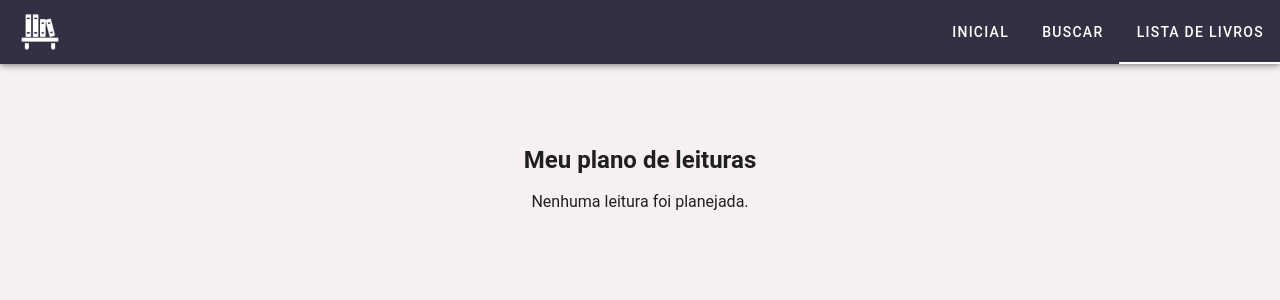
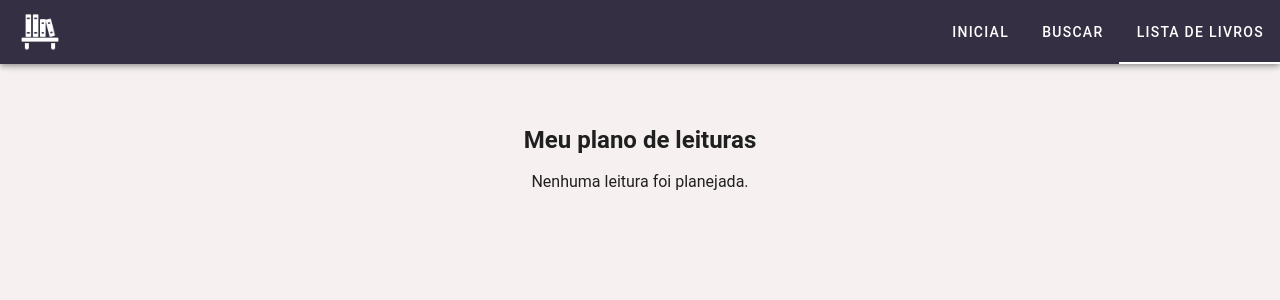
Before and after one commit to RaaphaelGomesS/read-plan-vue, a Vue app: page /list in a window 1280 px wide. Shown: the top 300 px of the page. Built offline with nearby package versions, Linux system fonts and the light colour scheme.

Commit message:
fix padding value

```diff
--- a/src/components/BookList.vue
+++ b/src/components/BookList.vue
@@ -127,7 +127,7 @@ export default {
 }
 
 .title-message {
-  margin-top: 50px;
+  margin-top: 30px;
 }
 
 .book-thumbnail {
```
Also changed, not shown: 1 other file (tests, documents, lock files or other folders).
